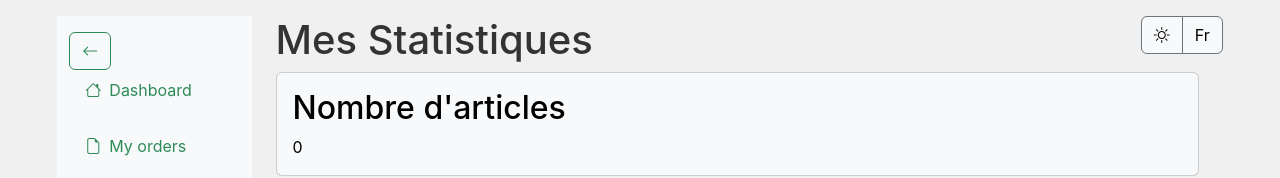
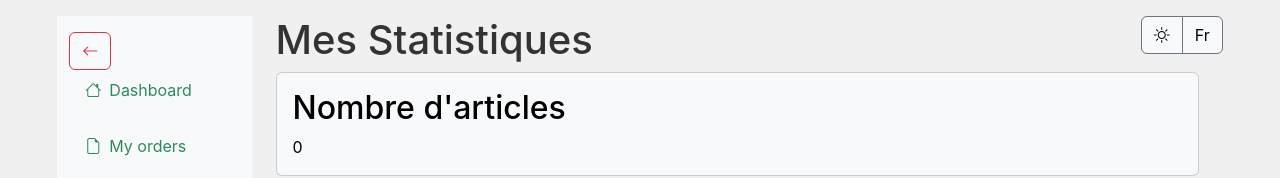
Before and after one commit to iamkepo/e-cantine, a React (Vite) app: page /fr/dashboard in a window 1280 px wide. Shown: the top 178 px of the page. Built offline with nearby package versions, Linux system fonts and the light colour scheme.

Commit message:
fix : back dashboard

```diff
--- a/src/layouts/DashboardLayout.tsx
+++ b/src/layouts/DashboardLayout.tsx
@@ -34,7 +34,7 @@ const DashboardLayout: React.FC = () => {
       <div className="row">
         <nav id="sidebar" className={`col-md-3 col-lg-2 d-md-block text-bg-${theme} sidebar`}>
           <div className="position-sticky pt-3">
-            <button id="sidebarToggle" className="btn btn-outline-primary" onClick={() => navigate('/'+lang+'/client/category')}>
+            <button id="sidebarToggle" className="btn btn-outline-danger" onClick={() => navigate('/'+lang+'/client/category')}>
               <i className="bi bi-arrow-left"></i>
             </button>
             <ul className="nav flex-column">
```
